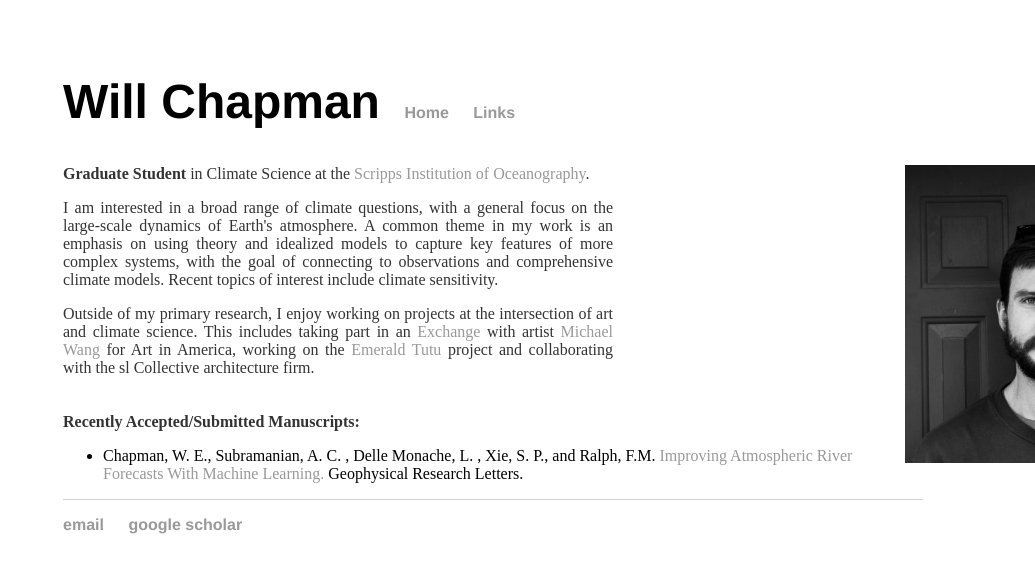
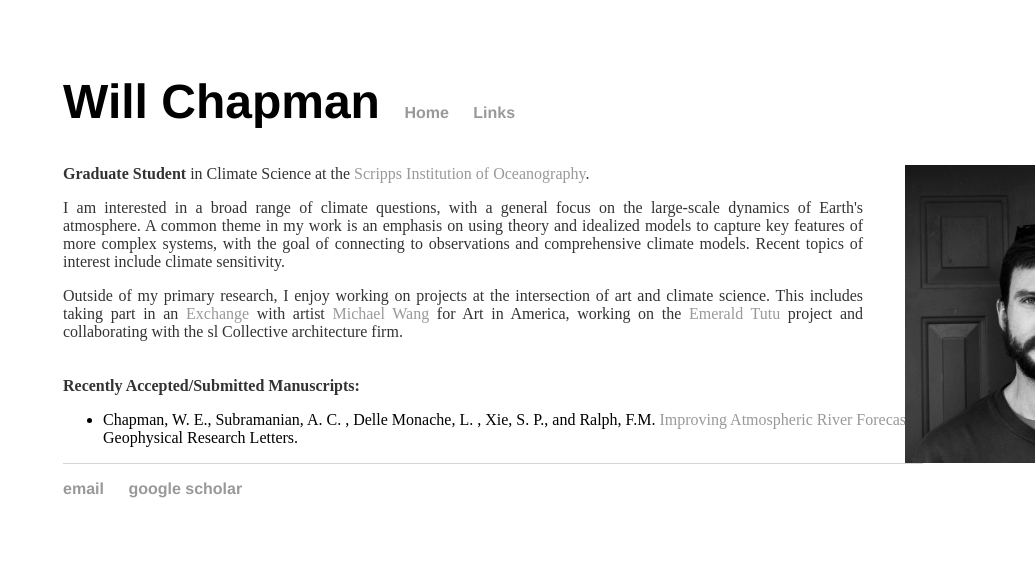
Before and after one commit to WillyChap/willychap_beta.github.io, a Jekyll site: the page built from index.html, in a window 1280 px wide. Shown: the top 573 px of the page, without its empty margins (245-1280 px from the left). Built offline with Jekyll 4.4.1, drawn with Linux system fonts in a browser that asks for light colours.

Commit message:
Update index.html

```diff
--- a/index.html
+++ b/index.html
@@ -3,28 +3,6 @@ layout: default
 title: Will Chapman
 ---
 
-  <style>
-br {
-  content: " ";
-  display: block;
-  margin: 50px;
-}
-br2 {
-  content: " ";
-  display: block;
-  margin: 120px;
-}
-p.ex {
-    width: 550px;
-}
-ul.ex {
-    width: 800px;
-}
-div.relative {
-    position: relative;
-    left: 30px;
-}
-  </style>
 
 <div class="blurb">
 <img src="http://willychap.github.io/images/william_chapman_square.jpg" alt="Me" style="position:absolute; left:1150px;width:298px;height:298px;padding-top:20px">
```
